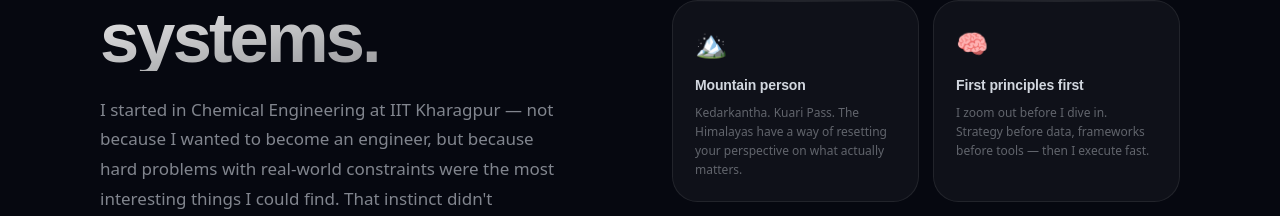
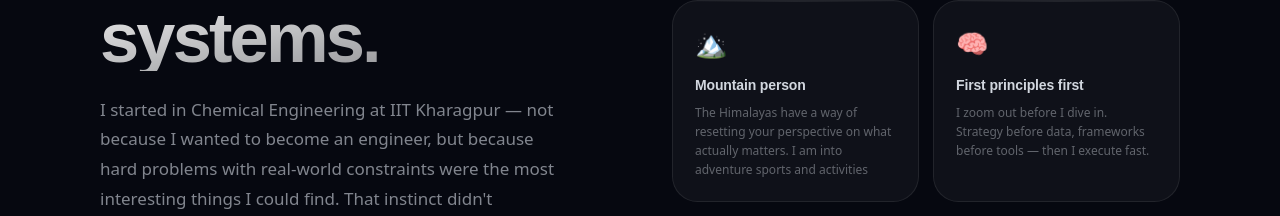
Before and after one commit to munshialok3/alok-ai-lab, a Next.js app: page / in a window 1280 px wide. Shown: the part 1067-1283 px from the top of the page. Built offline with nearby package versions, Linux system fonts and the light colour scheme.

Commit message:
Update About.tsx

```diff
--- a/src/components/About.tsx
+++ b/src/components/About.tsx
@@ -7,7 +7,7 @@ const SIGNALS = [
   {
     icon: '🏔️',
     label: 'Mountain person',
-    detail: 'Kedarkantha. Kuari Pass. The Himalayas have a way of resetting your perspective on what actually matters.',
+    detail: 'The Himalayas have a way of resetting your perspective on what actually matters. I am into adventure sports and activities',
   },
   {
     icon: '🧠',
@@ -22,7 +22,7 @@ const SIGNALS = [
   {
     icon: '🐕',
     label: 'Future dog dad',
-    detail: 'Don\'t have one yet. Working on it. Probably a Labrador.',
+    detail: 'Don\'t have one yet. Working on it. Probably a Golden Retriever.',
   },
 ]
 
```
